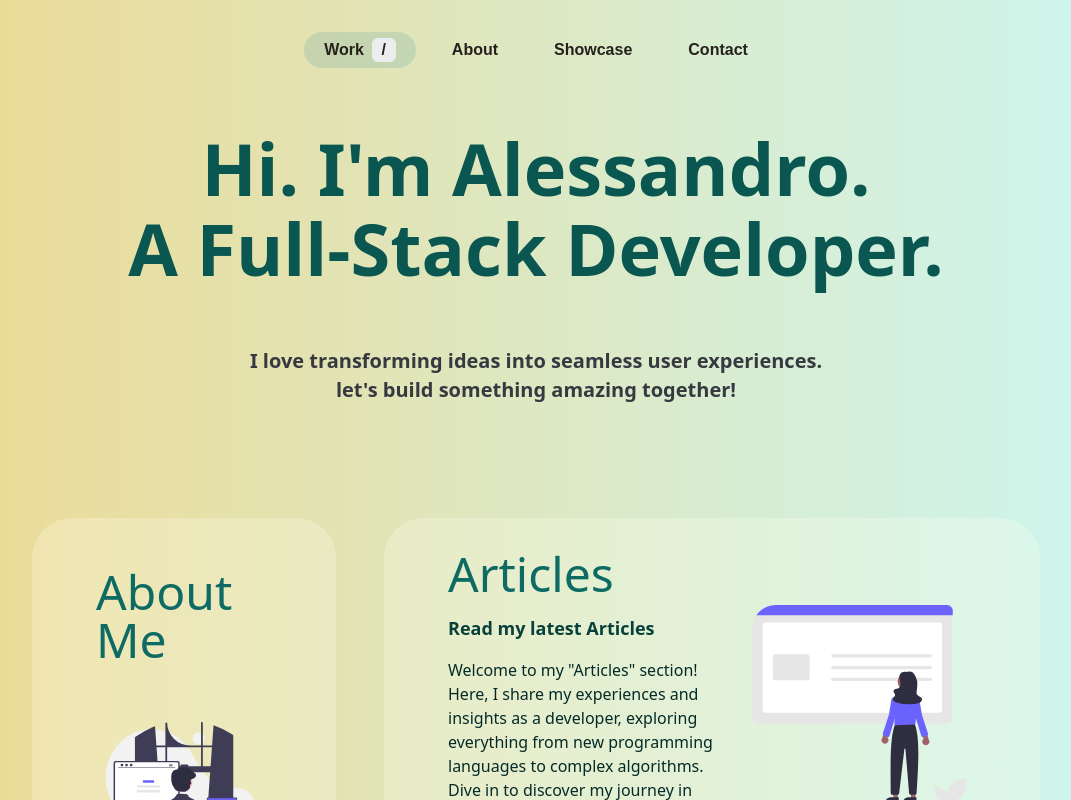
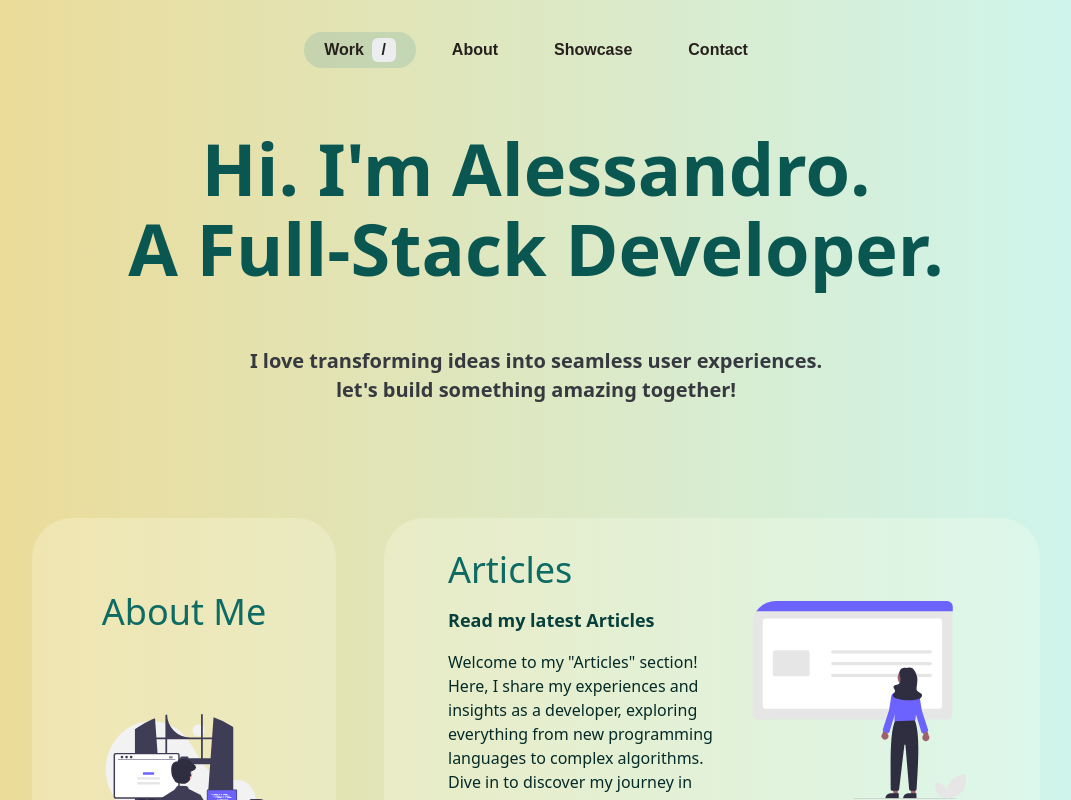
Before and after one commit to Ale-1508/portfolio, a Next.js app: page / in a window 1280 px wide. Shown: the top 800 px of the page, without its empty margins (104-1175 px from the left). Built offline with nearby package versions, Linux system fonts and the light colour scheme.

Commit message:
Updated content cards text size to solve About Me section wrong scaling

```diff
--- a/src/app/home/components/ContentCards.tsx
+++ b/src/app/home/components/ContentCards.tsx
@@ -90,7 +90,7 @@ const Card = ({ card }: CardProps ) => {
           { 'w-full': card.large },
           { 'justify-center': !card.large },
         )}>
-          <h1 className="text-3xl sm:text-5xl font-semibold sm:font-medium text-primary-500">{card.title}</h1>
+          <h1 className="text-3xl sm:text-4xl font-semibold sm:font-medium text-primary-500">{card.title}</h1>
           {card.large && <p className="text-lg text-primary-700 font-semibold">{card.callToAction}</p>}
           <Balancer className="text-base font-normal text-primary-800">
             {card.description}
--- a/tailwind.config.ts
+++ b/tailwind.config.ts
@@ -16,7 +16,8 @@ const config: Config = {
     extend: {
       screens: {
         'xs': '475px',
-        'ml': '896px'
+        'ml': '896px',
+        '3xl': '1792px'
       },
       fontSize: {
         '4.5xl': '2.75rem',
```
